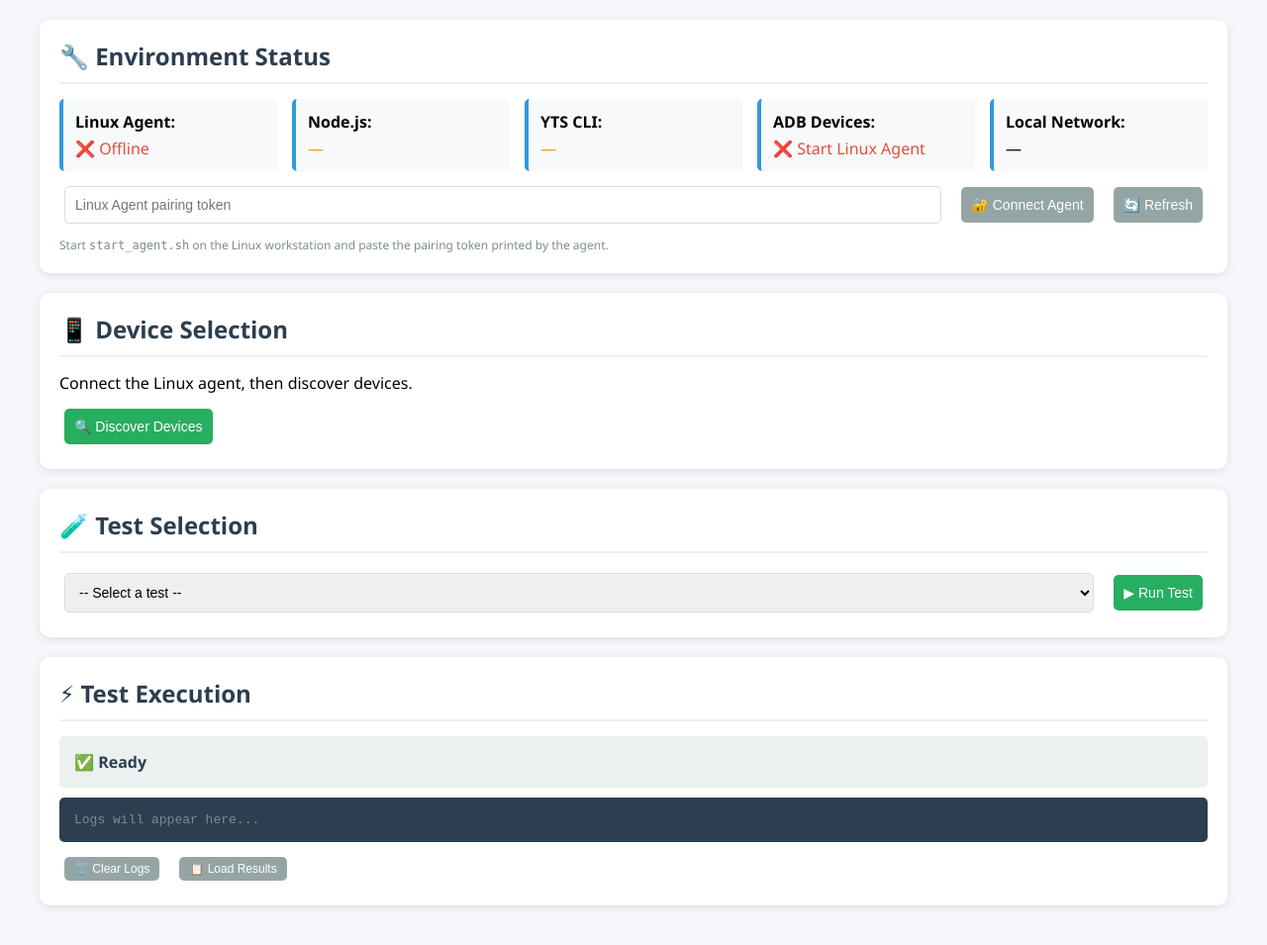
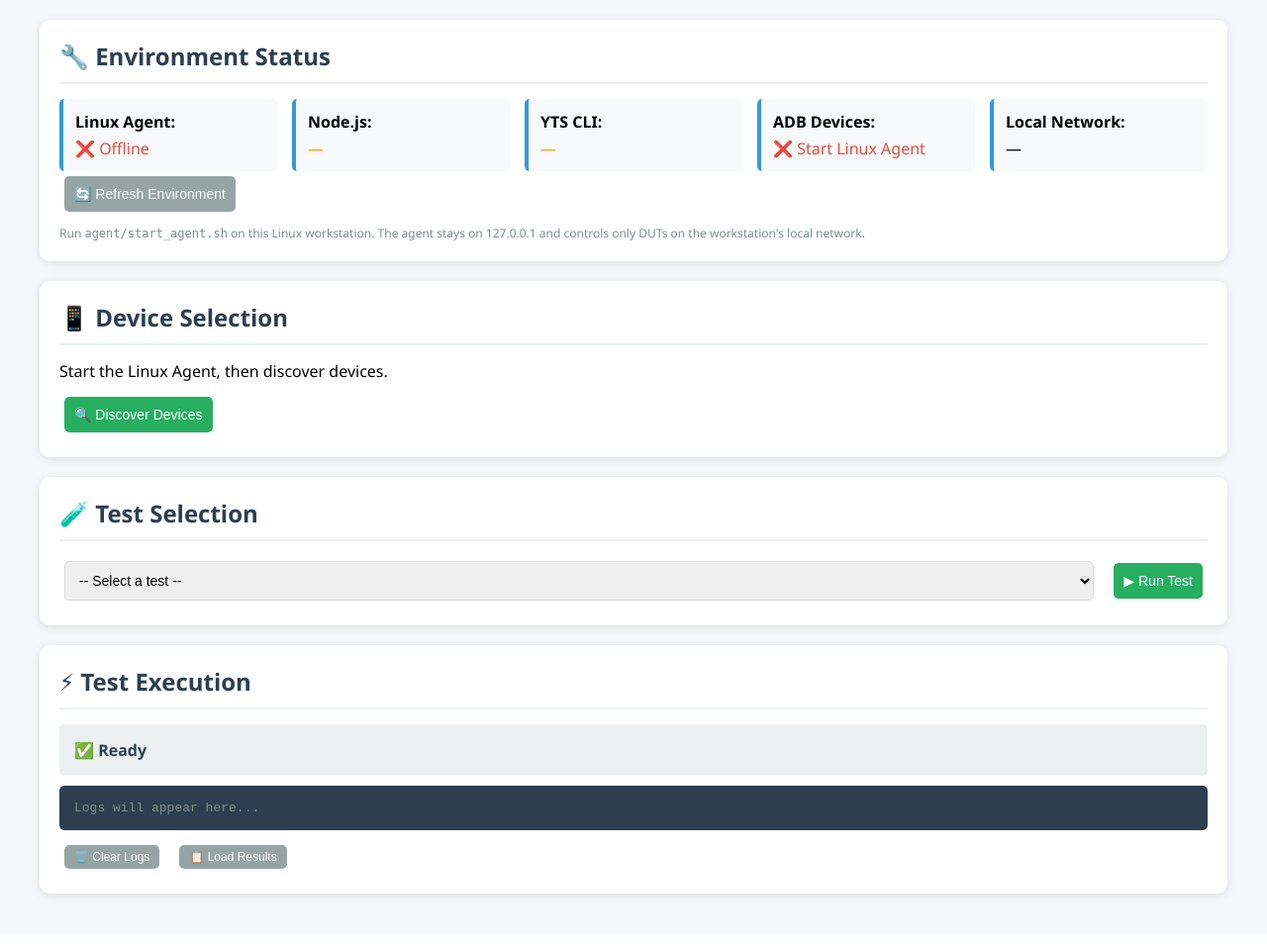
Before and after one commit to bhanuroyal002/YT_Automation_WebApp_Based, a Flask app: page / in a window 1280 px wide. Shown: the part 150-1105 px from the top of the page at 99% size. After the commit the page ends 1061 px from the top, so only its background shows below. Run offline with Flask 3, Linux system fonts and the light colour scheme; parts of the project's set-up code (start-up, migrations or seed data) failed here and were passed over.

Commit message:
Finalize Linux agent web UI

```diff
--- a/templates/index.html
+++ b/templates/index.html
@@ -22,17 +22,13 @@
             <div class="status-item"><span class="label">ADB Devices:</span><span class="value loading" id="adb-status">⏳ Checking...</span></div>
             <div class="status-item"><span class="label">Local Network:</span><span class="value loading" id="network-status">⏳ Checking...</span></div>
         </div>
-        <div class="flex mt-10">
-            <input id="agent-token" type="password" placeholder="Linux Agent pairing token" style="flex:1;min-width:240px;">
-            <button onclick="saveAgentToken()" class="btn-secondary">🔐 Connect Agent</button>
-            <button onclick="checkEnvironment()" class="btn-secondary">🔄 Refresh</button>
-        </div>
-        <p style="font-size:12px;color:#7f8c8d;margin-top:8px;">Start <code>start_agent.sh</code> on the Linux workstation and paste the pairing token printed by the agent.</p>
+        <button onclick="checkEnvironment()" class="btn-secondary">🔄 Refresh Environment</button>
+        <p style="font-size:12px;color:#7f8c8d;margin-top:8px;">Run <code>agent/start_agent.sh</code> on this Linux workstation. The agent stays on 127.0.0.1 and controls only DUTs on the workstation's local network.</p>
     </div>
 
     <div class="card">
         <h2>📱 Device Selection</h2>
-        <div id="devices"><p>Connect the Linux agent, then discover devices.</p></div>
+        <div id="devices"><p>Start the Linux Agent, then discover devices.</p></div>
         <div class="flex mt-10">
             <button onclick="discoverDevices()" class="btn-success">🔍 Discover Devices</button>
             <button onclick="refreshDeviceDetails()" class="btn-secondary" id="refreshDetailsBtn" style="display:none;">🔄 Refresh Details</button>
```
